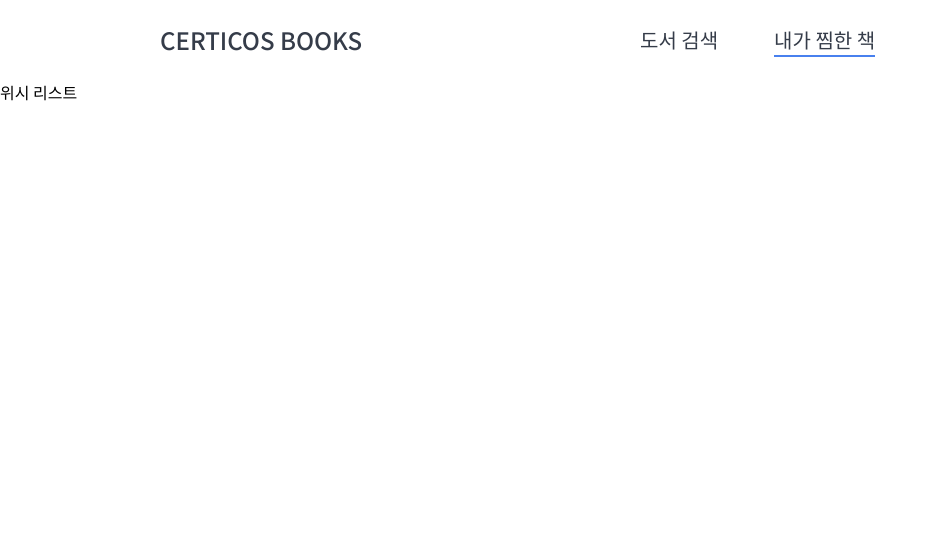
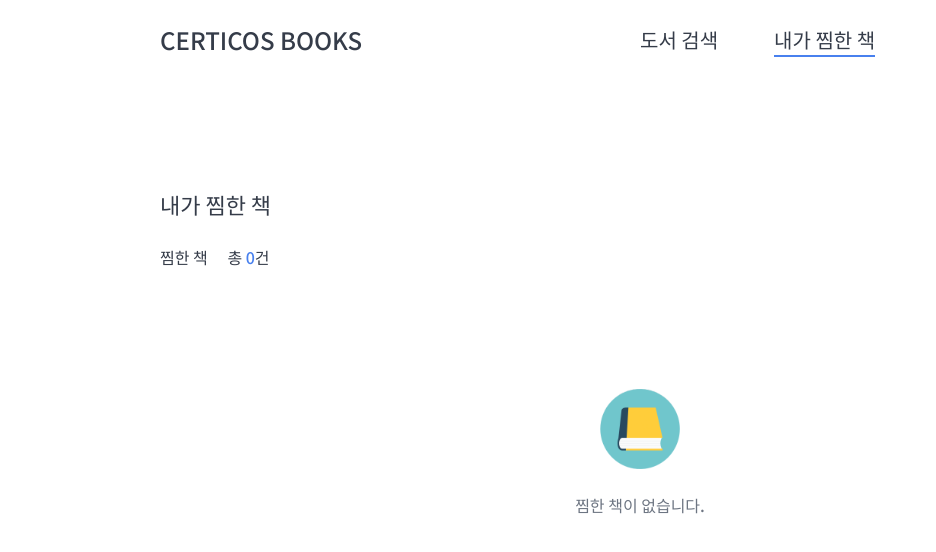
Before and after one commit to katanazero86/cdri-assignment, a React (Vite) app: page /wish-list in a window 1280 px wide. Shown: the top 552 px of the page, without its empty margins (0-936 px from the left). Built offline with nearby package versions, Linux system fonts and the light colour scheme; no server answers; the HTML template or start-up script is replaced by a standard one.

Commit message:
- 내가 찜한 책 부분 작업 중 - SearchResultBox.tsx 삭제 -> BookResultBox.tsx 로 변경 - 기존 컴포넌트 재사용을 위해, render props 를 활용하여 추상화 및 재작성

```diff
--- /dev/null
+++ b/src/components/bookResultBox/BookResultBox.tsx
@@ -0,0 +1,34 @@
+import BookList from './bookList/BookList.tsx';
+import { useIntersectionObserver } from '../../hooks/useIntersectionObserver.ts';
+import type { InfiniteData } from '@tanstack/react-query';
+
+interface BookResultBoxProps {
+  data?: InfiniteData<Response.BookResponse> | undefined;
+  total?: number;
+  isEnd?: boolean;
+  onFetchNext: VoidFunction;
+  renderTitle: () => React.ReactNode;
+  renderEmpty: () => React.ReactNode;
+}
+
+export default function BookResultBox({
+  data,
+  total = 0,
+  isEnd = false,
+  renderTitle,
+  renderEmpty,
+  onFetchNext,
+}: BookResultBoxProps) {
+  const { ref } = useIntersectionObserver(() => {
+    onFetchNext();
+  });
+
+  return (
+    <div className="pt-[24px]">
+      {renderTitle()}
+      {total === 0 && <div className="w-full flex justify-center pt-[120px]">{renderEmpty()}</div>}
+      {total !== 0 && <BookList data={data} />}
+      {total !== 0 && !isEnd && <div className="w-full h-[100px]" ref={ref}></div>}
+    </div>
+  );
+}
--- a/src/components/searchResultBox/searchResultText/SearchResultText.tsx
+++ b/src/components/bookResultBox/bookResultTitle/BookResultTitle.tsx
@@ -1,13 +1,14 @@
 import Typography from '../../typography/Typography.tsx';
 
-interface SearchResultTextProps {
+interface BookResultTitleProps {
+  text: string;
   total?: number;
 }
 
-export default function SearchResultText({ total = 0 }: SearchResultTextProps) {
+export default function BookResultTitle({ text, total = 0 }: BookResultTitleProps) {
   return (
     <Typography as="p" className="text-text-primary">
-      도서 검색 결과{' '}
+      {text}{' '}
       <span className="pl-[16px]">
         총 <span className="text-primary">{total?.toLocaleString()}</span>건
       </span>
--- a/src/components/searchResultBox/noBooks/NoBooks.tsx
+++ b/src/components/bookResultBox/noBooks/NoBooks.tsx
@@ -1,7 +1,11 @@
 import bookIcon from '../../../assets/icons/book_icon.png';
 import Typography from '../../typography/Typography.tsx';
 
-export default function NoBooks() {
+interface NoBooksProps {
+  text?: string;
+}
+
+export default function NoBooks({ text = '검색된 결과가 없습니다.' }: NoBooksProps) {
   return (
     <div className="w-[160px] flex flex-col items-center">
       <img
@@ -9,9 +13,10 @@ export default function NoBooks() {
         height={80}
         src={bookIcon}
         className="mb-[24px] object-cover w-[80px] h-[80px]"
+        alt="book-icon"
       />
       <Typography as="p" className="text-[16px] text-text-secondary">
-        검색된 결과가 없습니다.
+        {text}
       </Typography>
     </div>
   );
--- a/src/components/forms/customSelect/CustomSelect.tsx
+++ b/src/components/forms/customSelect/CustomSelect.tsx
@@ -1,4 +1,4 @@
-import { useState } from 'react';
+import { useState, useRef, useEffect } from 'react';
 import { ChevronDown } from 'lucide-react';
 import Typography from '../../typography/Typography.tsx';
 
@@ -14,6 +14,7 @@ interface CustomSelectProps {
 }
 
 export default function CustomSelect({ options, defaultValue, onSelect }: CustomSelectProps) {
+  const ref = useRef<HTMLDivElement>(null);
   const [selected, setSelected] = useState(defaultValue);
   const [isShow, setIsShow] = useState(false);
 
@@ -27,8 +28,21 @@ export default function CustomSelect({ options, defaultValue, onSelect }: Custom
     setIsShow(false);
   };
 
+  useEffect(() => {
+    function handleClickOutside(e: MouseEvent) {
+      if (ref.current && !ref.current.contains(e.target as Node)) {
+        setIsShow(false);
+      }
+    }
+
+    document.addEventListener('mousedown', handleClickOutside);
+    return () => {
+      document.removeEventListener('mousedown', handleClickOutside);
+    };
+  }, []);
+
   return (
-    <div className="w-full relative">
+    <div className="w-full relative" ref={ref}>
       <div
         className="border-b-1 border-gray-300 h-[50px] p-[8px] flex items-center justify-between cursor-pointer"
         onClick={handleSelectClick}
--- a/src/components/searchBox/SearchBox.tsx
+++ b/src/components/searchBox/SearchBox.tsx
@@ -1,5 +1,4 @@
 import { useState } from 'react';
-import Typography from '../typography/Typography.tsx';
 import Button from '../button/Button.tsx';
 import SearchBoxInput from './searchBoxInput/SearchBoxInput.tsx';
 import DetailSearchModal from '../modals/detailSearchModal/DetailSearchModal.tsx';
@@ -43,9 +42,6 @@ export default function SearchBox({ onSearch }: SearchBoxProps) {
 
   return (
     <div className="flex flex-col w-full max-w-[568px]">
-      <Typography as="h2" className="font-bold text-text-primary text-[22px]">
-        검색 결과
-      </Typography>
       <div className="flex items-center gap-4 pt-[16px]">
         <div className="flex-auto">
           <SearchBoxInput
--- a/src/components/searchResultBox/SearchResultBox.tsx
+++ /dev/null
@@ -1,31 +0,0 @@
-import type { InfiniteData } from '@tanstack/react-query';
-import SearchResultText from './searchResultText/SearchResultText.tsx';
-import NoBooks from './noBooks/NoBooks.tsx';
-import BookList from './bookList/BookList.tsx';
-import { useIntersectionObserver } from '../../hooks/useIntersectionObserver.ts';;
-
-interface SearchResultBoxProps {
-  data: InfiniteData<Response.BookResponse> | undefined;
-  onFetchNext: VoidFunction;
-}
-
-export default function SearchResultBox({ data, onFetchNext }: SearchResultBoxProps) {
-  const { ref } = useIntersectionObserver(() => {
-    onFetchNext();
-  });
-
-  const isEnd = data?.pages[data.pages.length - 1].meta.is_end ?? false;
-  const total = data?.pages[0]?.meta.total_count ?? 0;
-  return (
-    <div className="pt-[24px]">
-      <SearchResultText total={total} />
-      {total === 0 && (
-        <div className="w-full flex justify-center pt-[120px]">
-          <NoBooks />
-        </div>
-      )}
-      {total !== 0 && <BookList data={data} />}
-      {total !== 0 && !isEnd && <div className="w-full h-[100px]" ref={ref}></div>}
-    </div>
-  );
-}
--- a/src/pages/index/Index.tsx
+++ b/src/pages/index/Index.tsx
@@ -2,11 +2,13 @@ import { useState } from 'react';
 import axios from 'axios';
 import { useBooks, UseBooksParams } from '../../hooks/api/useBooks.ts';
 import SearchBox from '../../components/searchBox/SearchBox.tsx';
-import SearchResultBox from '../../components/searchResultBox/SearchResultBox.tsx';
 import Spinner from '../../components/spinner/Spinner.tsx';
 import Error404 from '../errors/Error404.tsx';
 import Error500 from '../errors/Error500.tsx';
 import Typography from '../../components/typography/Typography.tsx';
+import BookResultBox from '../../components/bookResultBox/BookResultBox.tsx';
+import BookResultTitle from '../../components/bookResultBox/bookResultTitle/BookResultTitle.tsx';
+import NoBooks from '../../components/bookResultBox/noBooks/NoBooks.tsx';
 
 export default function Index() {
   const [bookSearch, setBookSearch] = useState<UseBooksParams>({
@@ -46,12 +48,25 @@ export default function Index() {
     }
   }
 
+  const total = data?.pages[0]?.meta.total_count ?? 0;
+  const isEnd = data?.pages[data.pages.length - 1].meta.is_end ?? false;
+
   return (
     <>
       {(isLoading || isFetchingNextPage) && <Spinner />}
       <section className="w-full max-w-[960px] m-auto pt-[108px]">
+        <Typography as="h2" className="font-bold text-text-primary text-[22px]">
+          도서 검색
+        </Typography>
         <SearchBox onSearch={handleSearch} />
-        <SearchResultBox data={data} onFetchNext={fetchNextPage} />
+        <BookResultBox
+          data={data}
+          onFetchNext={fetchNextPage}
+          isEnd={isEnd}
+          total={total}
+          renderTitle={() => <BookResultTitle text="도서 검색 결과" total={total} />}
+          renderEmpty={() => <NoBooks text="검색된 결과가 없습니다." />}
+        />
       </section>
     </>
   );
--- a/src/pages/wishList/WishList.tsx
+++ b/src/pages/wishList/WishList.tsx
@@ -1,7 +1,19 @@
+import BookResultBox from '../../components/bookResultBox/BookResultBox.tsx';
+import BookResultTitle from '../../components/bookResultBox/bookResultTitle/BookResultTitle.tsx';
+import NoBooks from '../../components/bookResultBox/noBooks/NoBooks.tsx';
+import Typography from '../../components/typography/Typography.tsx';
+
 export default function WishList() {
   return (
-    <section>
-      <h2>위시 리스트</h2>
+    <section className="w-full max-w-[960px] m-auto pt-[108px]">
+      <Typography as="h2" className="font-bold text-text-primary text-[22px]">
+        내가 찜한 책
+      </Typography>
+      <BookResultBox
+        onFetchNext={() => null}
+        renderTitle={() => <BookResultTitle text="찜한 책" />}
+        renderEmpty={() => <NoBooks text="찜한 책이 없습니다." />}
+      />
     </section>
   );
 }
```
Also changed, not shown: src/components/bookResultBox/bookList/BookList.tsx (renamed from src/components/searchResultBox/bookList/BookList.tsx), src/components/bookResultBox/bookList/bookItem/BookItem.tsx (renamed from src/components/searchResultBox/bookList/bookItem/BookItem.tsx).
